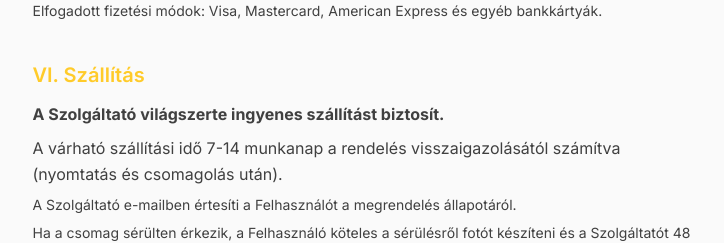
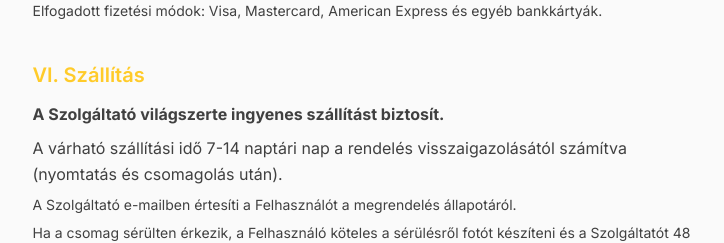
Before and after one commit to denandras/yellowsky, a Next.js app: page /terms in a window 1280 px wide. Shown: the part 1380-1623 px from the top of the page, without its empty margins (264-988 px from the left). Built offline with nearby package versions, Linux system fonts and the light colour scheme; no server answers.

Commit message:
chore: update shipping time in terms page to 7-14 calendar days

```diff
--- a/components/terms-page-client.tsx
+++ b/components/terms-page-client.tsx
@@ -65,7 +65,7 @@ export default function TermsPageClient({ initialLanguage }: TermsPageClientProp
         shipping: {
           title: "VI. Szállítás",
           worldwide: "A Szolgáltató világszerte ingyenes szállítást biztosít.",
-          timeframe: "A várható szállítási idő 7-14 munkanap a rendelés visszaigazolásától számítva (nyomtatás és csomagolás után).",
+          timeframe: "A várható szállítási idő 7-14 naptári nap a rendelés visszaigazolásától számítva (nyomtatás és csomagolás után).",
           tracking: "A Szolgáltató e-mailben értesíti a Felhasználót a megrendelés állapotáról.",
           damage: "Ha a csomag sérülten érkezik, a Felhasználó köteles a sérülésről fotót készíteni és a Szolgáltatót 48 órán belül értesíteni.",
         },
@@ -171,7 +171,7 @@ export default function TermsPageClient({ initialLanguage }: TermsPageClientProp
         shipping: {
           title: "VI. Shipping",
           worldwide: "The Provider offers free worldwide shipping.",
-          timeframe: "Estimated delivery is 7-14 business days from order confirmation (after printing and packaging).",
+          timeframe: "Estimated delivery is 7-14 calendar days from order confirmation (after printing and packaging).",
           tracking: "The Provider notifies the User via email about order status updates.",
           damage: "If the package arrives damaged, the User must photograph the damage and notify the Provider within 48 hours.",
         },
```
